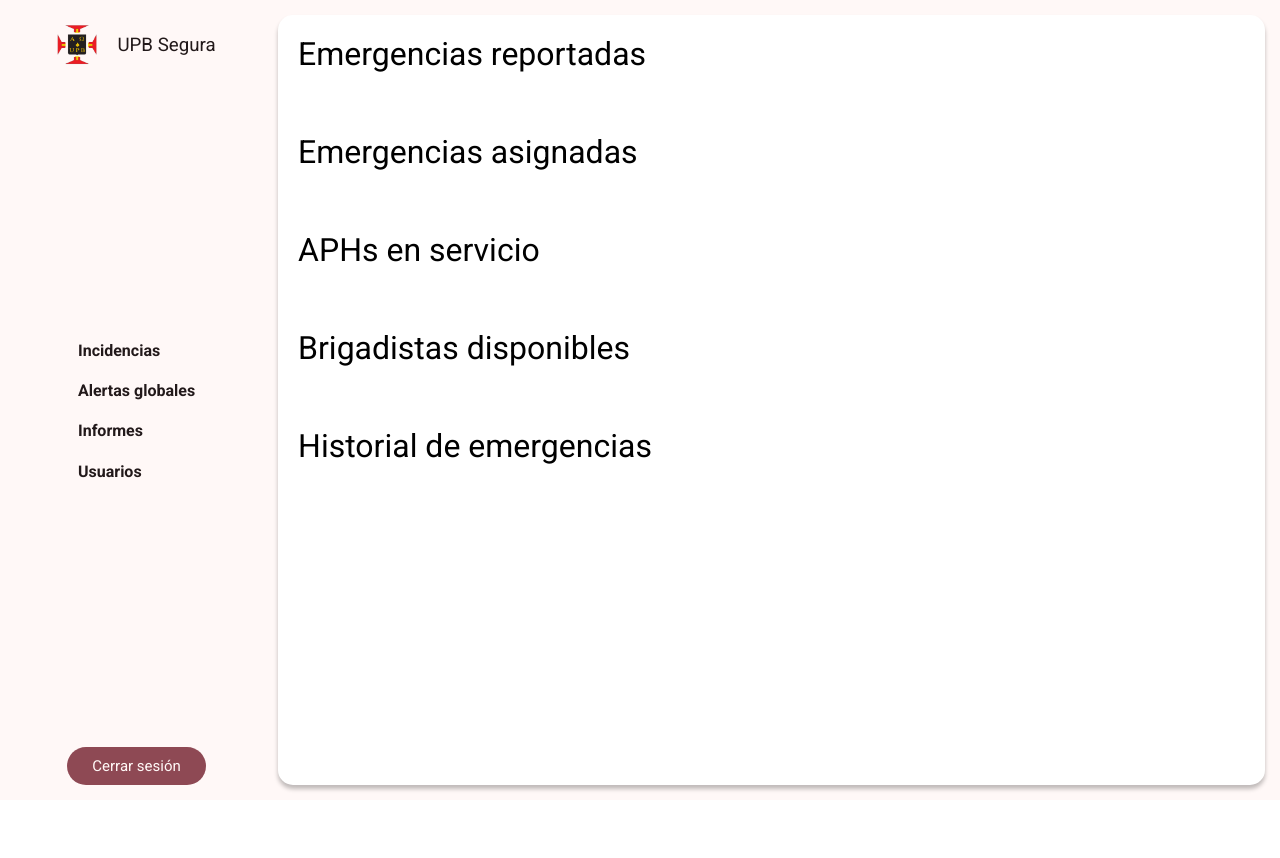
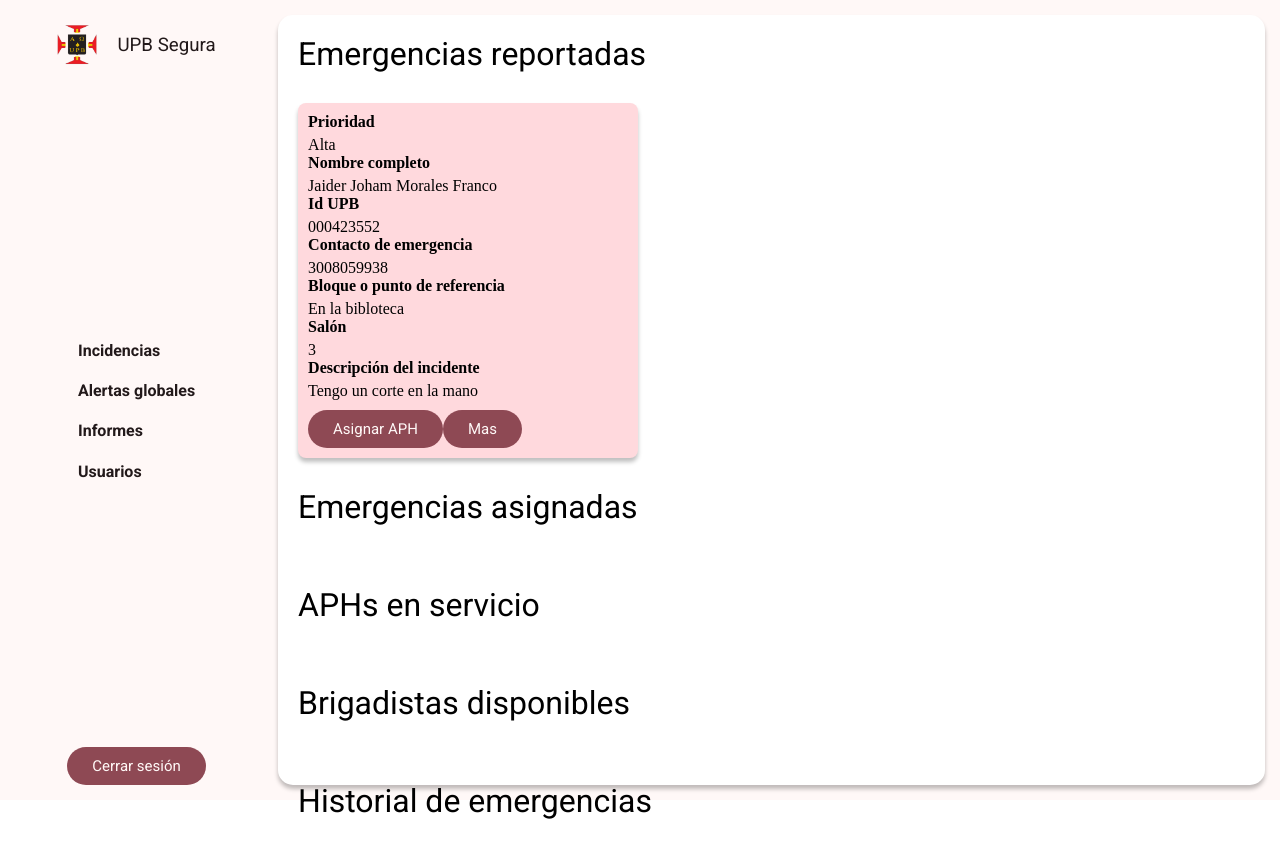
Before and after one commit to Proyecto-aplicado-en-TIC-2/app-administradores, an Angular app: page /incidents in a window 1280 px wide. Shown: the top 858 px of the page. Before the commit the page ends 800 px from the top, so only its background shows below. Built offline with nearby package versions, Linux system fonts and the light colour scheme.

Commit message:
wip: card reporte de emergencias

```diff
--- a/src/app/components/emergency-card-reported/emergency-card-reported.component.ts
+++ b/src/app/components/emergency-card-reported/emergency-card-reported.component.ts
@@ -10,18 +10,74 @@ import {FilledButtonComponent} from "../filled-button/filled-button.component";
   template: `
     <section>
       <div class="box">
+        <div class="box_info">
+          <h4>Prioridad</h4>
+          <p class="prioridad">Alta</p>
+        </div>
+
+        <div class="box_info">
+          <h4>Nombre completo</h4>
+          <p>Jaider Joham Morales Franco</p>
+        </div>
+
+        <div class="box_info">
+          <h4>Id UPB</h4>
+          <p>000423552</p>
+        </div>
+
+        <div class="box_info">
+          <h4>Contacto de emergencia</h4>
+          <p>3008059938</p>
+        </div>
+
+        <div class="box_info">
+          <h4>Bloque o punto de referencia</h4>
+          <p>En la bibloteca</p>
+        </div>
+
+        <div class="box_info">
+          <h4>Salón</h4>
+          <p>3</p>
+        </div>
+
+        <div class="box_info">
+          <h4>Descripción del incidente</h4>
+          <p>Tengo un corte en la mano</p>
+        </div>
 
       </div>
-      <div>
+      <div class="box_button">
         <app-filled-button texto="Asignar APH"/>
         <app-filled-button texto="Mas"/>
       </div>
     </section>
   `,
-  styles: ``
+  styles: `
+  section{
+    width: 320px;
+    background: var(--md-sys-color-primary-container);
+    padding: 10px;
+    display: flex;
+    flex-direction: column;
+    gap: 10px;
+    border-radius: 8px;
+    box-shadow:  0 4px 4px 0 var(--md-sys-color-shadow);
+  }
+
+  .box_info{
+    display: flex;
+    flex-direction: column;
+    gap: 5px;
+
+    h4, p {
+        margin: 0;
+    }
+  }
+
+  `
 })
 export class EmergencyCardReportedComponent {
-  @Input() json: { } | undefined ;
+  @Input() json: String[] | undefined ;
 
 
 }
--- a/src/app/main/incidents/incidents.component.html
+++ b/src/app/main/incidents/incidents.component.html
@@ -1,6 +1,9 @@
 <div class="body">
   <h1 class="roboto-regular">Emergencias reportadas</h1>
-  <section></section>
+  <section>
+    <app-emergency-card-reported  json="{{ {data: 'hola', data2: 'hola'} }}
+    }}"/>
+  </section>
 
   <h1 class="roboto-regular">Emergencias asignadas </h1>
   <section></section>
```
Also changed, not shown: src/app/main/incidents/incidents.component.ts (+6 -1 lines).
